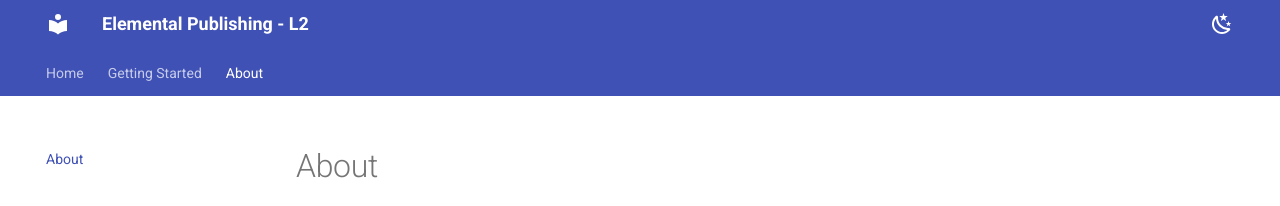
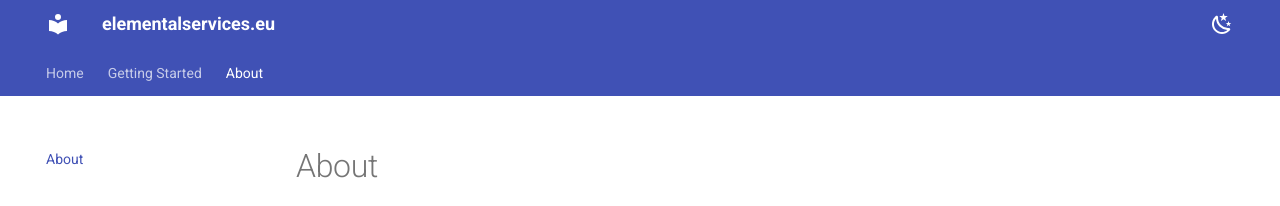
Before and after one commit to elementalfoundation/elementalservices.eu, an MkDocs documentation site: the page built from markdown/about.md, in a window 1280 px wide. Shown: the top 206 px of the page. Built offline with MkDocs 1.6.1 and Material for MkDocs 9.7.7, drawn with Linux system fonts in a browser that asks for light colours.

Commit message:
(aliased)

```diff
--- a/mkdocs.yml
+++ b/mkdocs.yml
@@ -1,4 +1,4 @@
-site_name: Elemental Publishing - L2
+site_name: elementalservices.eu
 docs_dir: markdown
 theme:
   name: material
```
Also changed, not shown: 1 other file.
